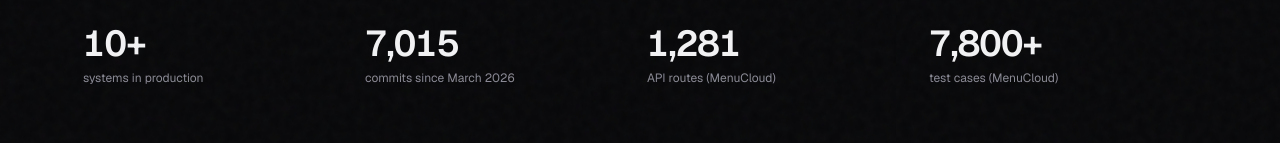
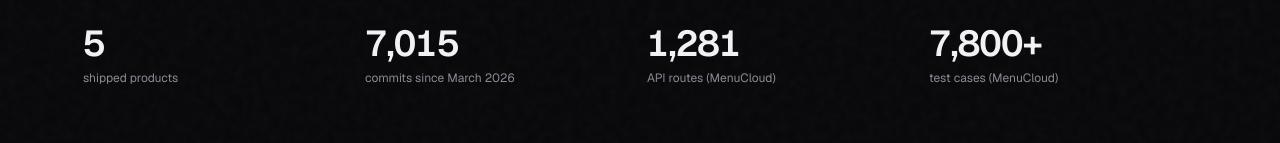
Before and after one commit to DomenicMoran/portfolio, a Next.js app: page /en in a window 1280 px wide. Shown: the part 799-942 px from the top of the page. Built offline with nearby package versions, Linux system fonts and the light colour scheme.

Commit message:
fix(P0): Hero-Kennzahl 5 ausgelieferte Produkte statt 10+
Co-authored-by: Cursor <cursoragent@cursor.com>

```diff
--- a/src/content/en.ts
+++ b/src/content/en.ts
@@ -184,7 +184,7 @@ export const en: Content = {
     },
 
     proof: [
-      { value: "10+", label: "systems in production" },
+      { value: "5", label: "shipped products" },
       {
         value: verified.commitsHead.replace(".", ","),
         label: "commits since March 2026",
@@ -1825,7 +1825,7 @@ export const en: Content = {
         label: "commits since March 2026",
         note: "alongside a full-time job",
       },
-      { value: "10+", label: "systems in production", note: "all built alone" },
+      { value: "5", label: "shipped products", note: "all built alone" },
       // Siehe `site.ts`: am 30.08.2026 je Laden einzeln nachgezählt.
       {
         value: "19",
--- a/src/content/site.ts
+++ b/src/content/site.ts
@@ -193,7 +193,7 @@ export const about = {
       label: "Commits seit März 2026",
       note: "neben einem Vollzeitjob",
     },
-    { value: "10+", label: "Systeme in Produktion", note: "alle allein gebaut" },
+    { value: "5", label: "ausgelieferte Produkte", note: "alle allein gebaut" },
     /* Am 23.08.2026 je Laden einzeln nachgezählt, nicht fortgeschrieben.
 
        Hier stand „8 — 5 Play, 3 App Store". Beide Teilzahlen waren zu
@@ -458,7 +458,7 @@ export const hero = {
   // Über-mich-Sektion, statt hier eine Zahl zu führen, die morgen stillschweigend
   // falsch wäre.
   proof: [
-    { value: "10+", label: "Systeme in Produktion" },
+    { value: "5", label: "ausgelieferte Produkte" },
     { value: verified.commitsHead, label: "Commits seit März 2026" },
     { value: verified.apiRouten, label: "API-Routen (MenuCloud)" },
     { value: "7.800+", label: "Testfälle (MenuCloud)" },
```
